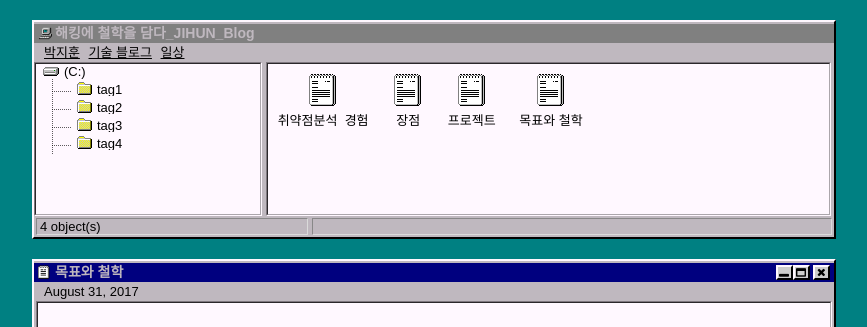
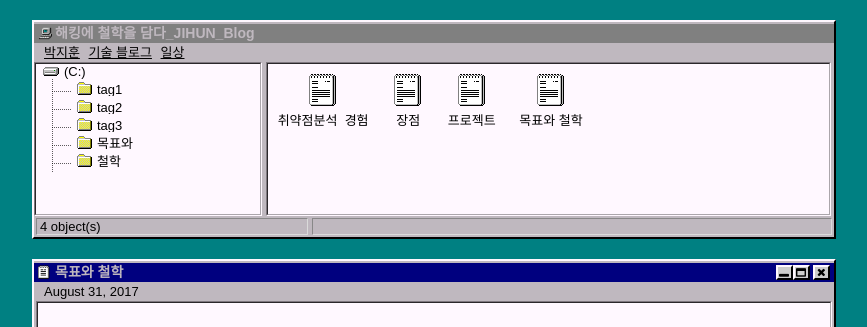
Before and after one commit to easy-day/easy-day.github.io, a Jekyll site: the page built from _posts/2017-08-31-lorem-ipsum.md, in a window 1280 px wide. Shown: the top 327 px of the page, without its empty margins (206-1073 px from the left). Built offline with Jekyll 4.4.1, drawn with Linux system fonts in a browser that asks for light colours.

Commit message:
Update 2017-08-31-lorem-ipsum.md

```diff
--- a/_posts/2017-08-31-lorem-ipsum.md
+++ b/_posts/2017-08-31-lorem-ipsum.md
@@ -1,7 +1,7 @@
 ---
 layout: default
 title: "목표와 철학"
-tags: tag4
+tags: 목표와 철학
 ---
 
 ## Lorem Ipsum
```
